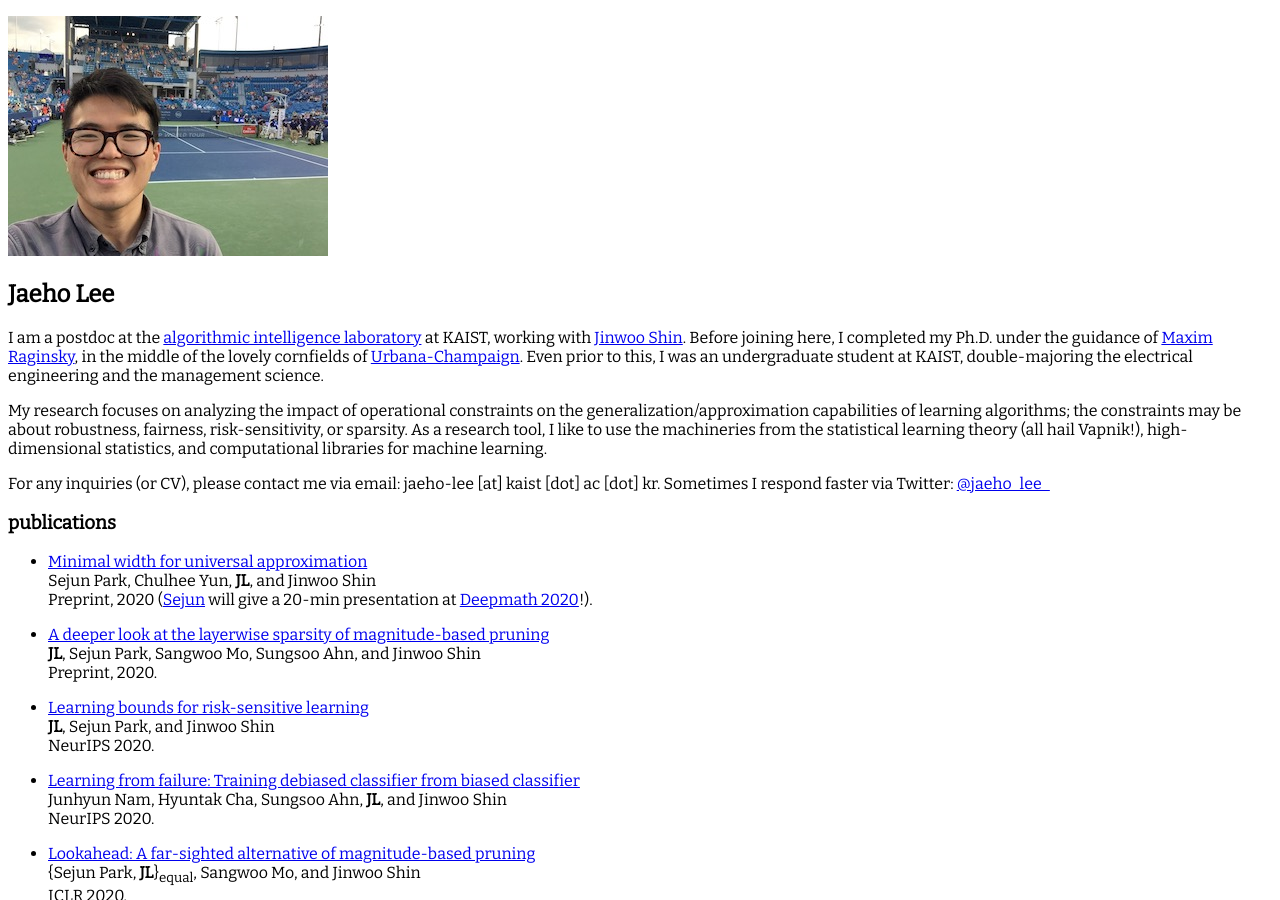
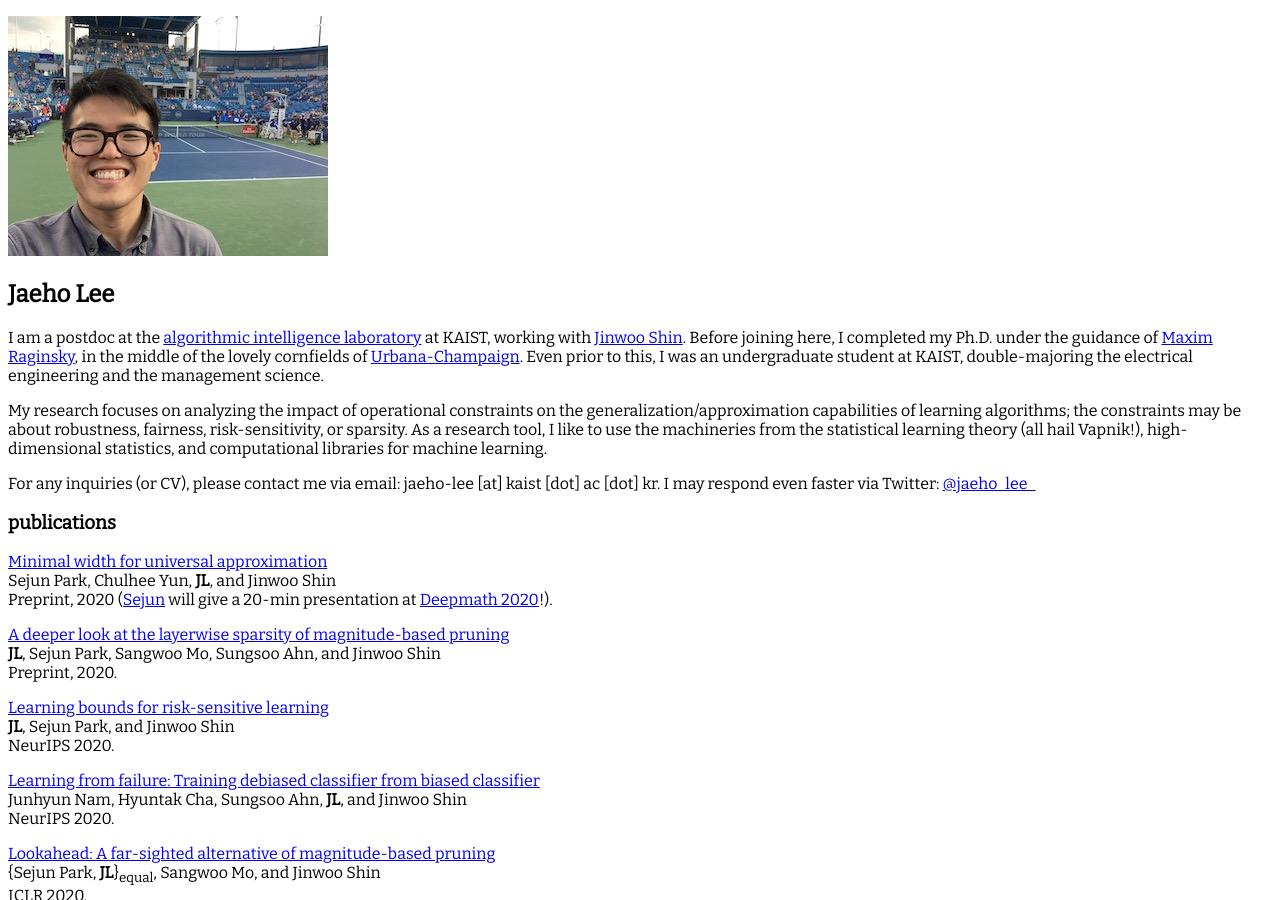
Before and after one commit to jaeho-lee/jaeho-lee.github.io, a Jekyll site: the page built from index.md, in a window 1280 px wide and 900 px high. Built offline with Jekyll 4.4.1, drawn with Linux system fonts in a browser that asks for light colours.

Commit message:
Update index.md

```diff
--- a/index.md
+++ b/index.md
@@ -10,7 +10,7 @@ I am a postdoc at the [algorithmic intelligence laboratory](http://alinlab.kaist
 
 My research focuses on analyzing the impact of operational constraints on the generalization/approximation capabilities of learning algorithms; the constraints may be about robustness, fairness, risk-sensitivity, or sparsity. As a research tool, I like to use the machineries from the statistical learning theory (all hail Vapnik!), high-dimensional statistics, and computational libraries for machine learning.
 
-For any inquiries (or CV), please contact me via email: jaeho-lee [at] kaist [dot] ac [dot] kr. Sometimes I respond faster via Twitter: [@jaeho_lee_](https://twitter.com/jaeho_lee_)
+For any inquiries (or CV), please contact me via email: jaeho-lee [at] kaist [dot] ac [dot] kr. I may respond even faster via Twitter: [@jaeho_lee_](https://twitter.com/jaeho_lee_)
 
 <!---
 ### education
@@ -20,35 +20,35 @@ For any inquiries (or CV), please contact me via email: jaeho-lee [at] kaist [do
 * B.S. in EE+MS@KAIST with *summa cum laude*, February 2013 (advisor: [Yung Yi](http://lanada.kaist.ac.kr/~yi/))
 -->
 ### publications
-* [Minimal width for universal approximation](https://arxiv.org/abs/2006.08859)
+[Minimal width for universal approximation](https://arxiv.org/abs/2006.08859)
 Sejun Park, Chulhee Yun, **JL**, and Jinwoo Shin
 Preprint, 2020 ([Sejun](https://sites.google.com/site/sejunparksite/) will give a 20-min presentation at [Deepmath 2020](https://deepmath-conference.com)!).
 
-* [A deeper look at the layerwise sparsity of magnitude-based pruning](https://arxiv.org/abs/2010.07611)
+[A deeper look at the layerwise sparsity of magnitude-based pruning](https://arxiv.org/abs/2010.07611)
 **JL**, Sejun Park, Sangwoo Mo, Sungsoo Ahn, and Jinwoo Shin
 Preprint, 2020.
 
-* [Learning bounds for risk-sensitive learning](https://arxiv.org/abs/2006.08138)
+[Learning bounds for risk-sensitive learning](https://arxiv.org/abs/2006.08138)
 **JL**, Sejun Park, and Jinwoo Shin
 NeurIPS 2020.
 
-* [Learning from failure: Training debiased classifier from biased classifier](https://arxiv.org/abs/2007.02561)
+[Learning from failure: Training debiased classifier from biased classifier](https://arxiv.org/abs/2007.02561)
 Junhyun Nam, Hyuntak Cha, Sungsoo Ahn, **JL**, and Jinwoo Shin
 NeurIPS 2020.
 
-* [Lookahead: A far-sighted alternative of magnitude-based pruning](https://openreview.net/forum?id=ryl3ygHYDB)
+[Lookahead: A far-sighted alternative of magnitude-based pruning](https://openreview.net/forum?id=ryl3ygHYDB)
 {Sejun Park, **JL**}<sub>equal</sub>, Sangwoo Mo, and Jinwoo Shin
 ICLR 2020.
 
-* [Learning finite-dimensional coding schemes with nonlinear reconstruction maps](https://epubs.siam.org/doi/abs/10.1137/18M1234461)
+[Learning finite-dimensional coding schemes with nonlinear reconstruction maps](https://epubs.siam.org/doi/abs/10.1137/18M1234461)
 **JL** and Maxim Raginsky
 SIMODS 2019.
 
-* [Minimax statistical learning with Wasserstein distances](https://arxiv.org/pdf/1705.07815.pdf)
+[Minimax statistical learning with Wasserstein distances](https://arxiv.org/pdf/1705.07815.pdf)
 **JL** and Maxim Raginsky
 NeurIPS 2018 [[video]](https://www.videoken.com/embed/h-nWXfuEpF4?tocitem=38).
 
-* [On MMSE estimation from quantized observations in the nonasymptotic regime](https://arxiv.org/pdf/1504.06029.pdf)
+[On MMSE estimation from quantized observations in the nonasymptotic regime](https://arxiv.org/pdf/1504.06029.pdf)
 **JL**, Maxim Raginsky, and Pierre Moulin
 ISIT 2015.
 
```
